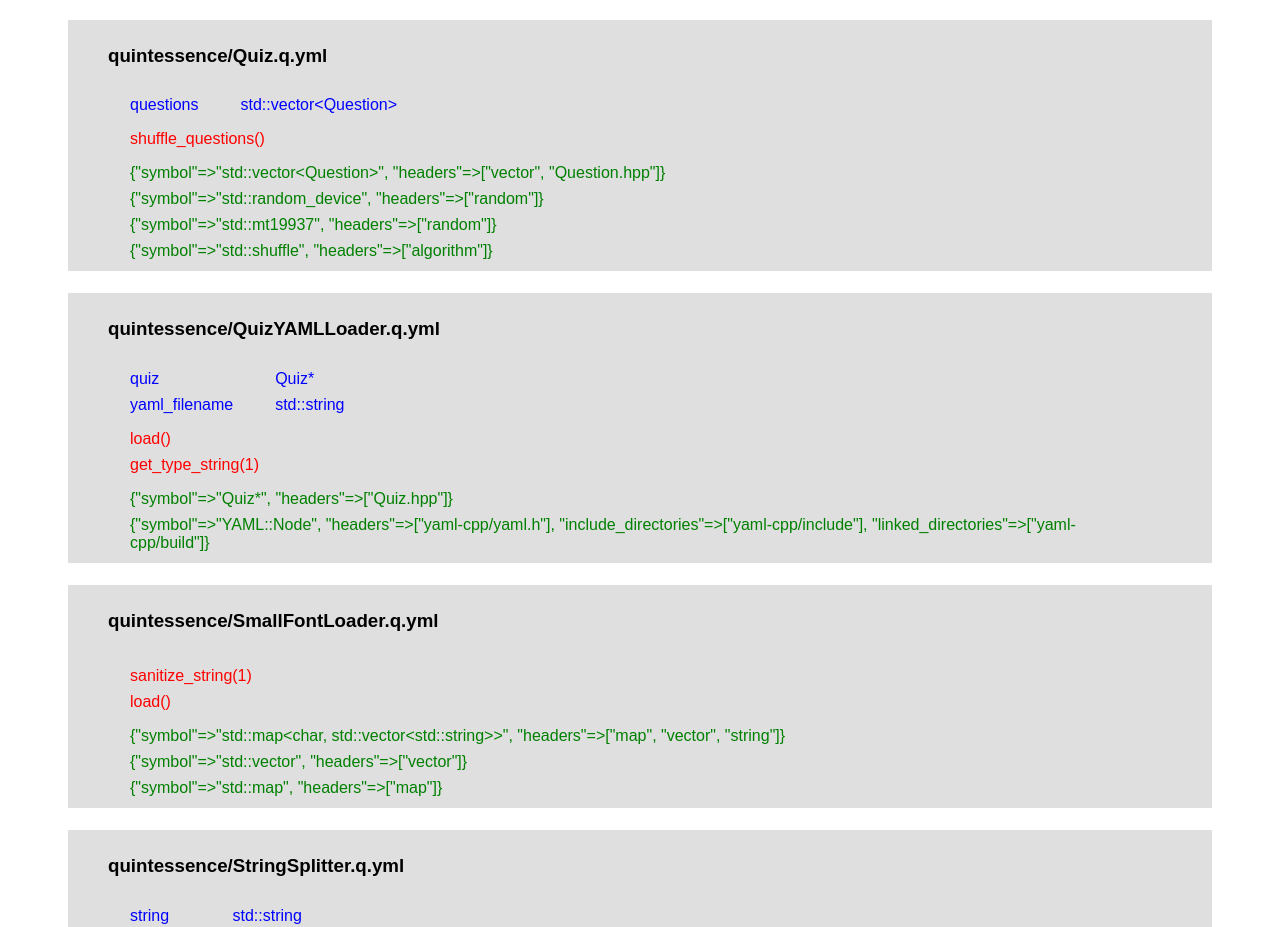
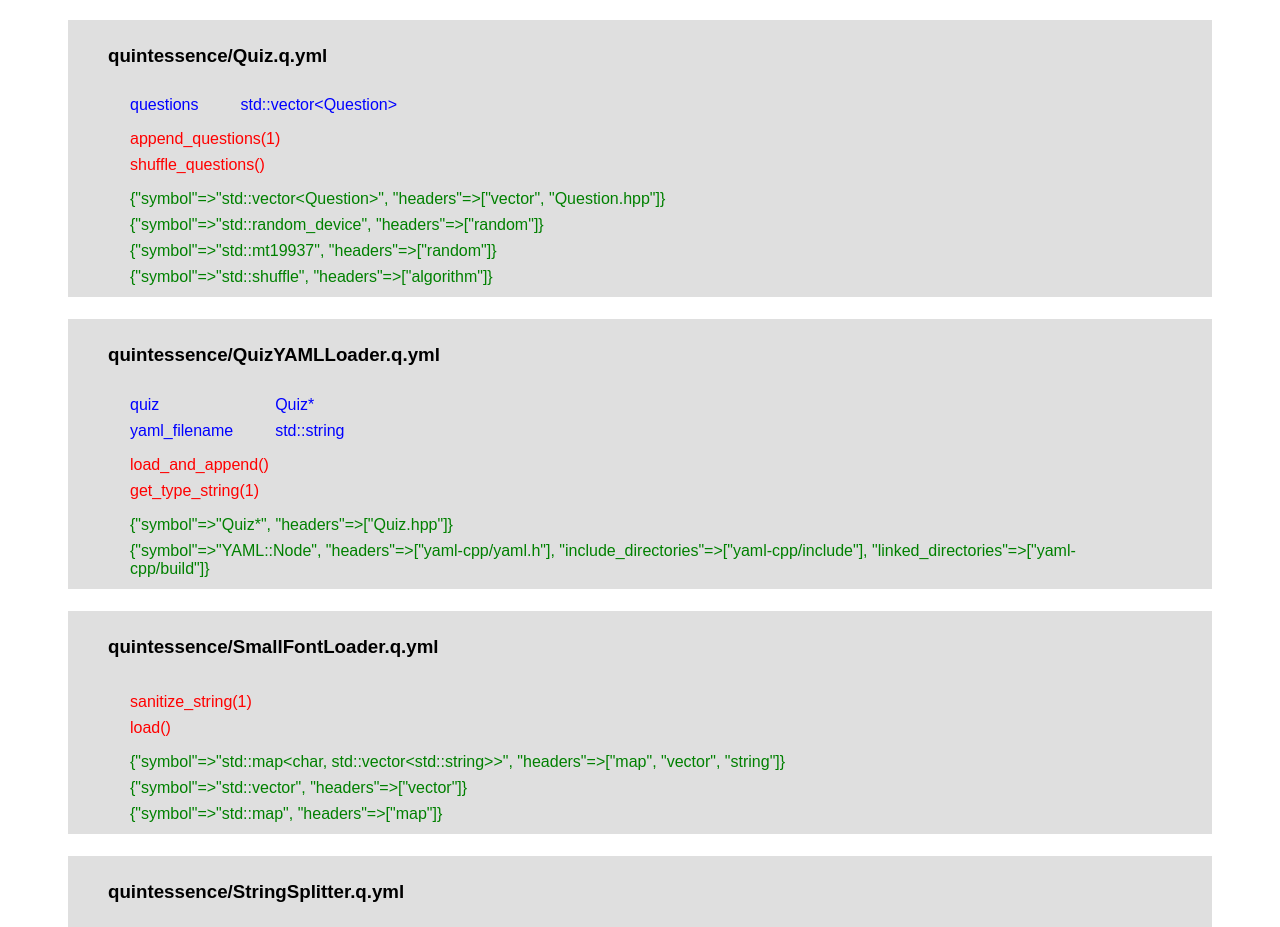
Before and after one commit to MarkOates/ncurses-art, a plain HTML site: page documentation/index.htm in a window 1280 px wide. Shown: the part 4180-5107 px from the top of the page. Drawn offline with Linux system fonts and the light colour scheme.

Commit message:
Update docs

```diff
--- a/documentation/index.htm
+++ b/documentation/index.htm
@@ -488,6 +488,9 @@ table td
     </table>
      <table>
 <tr>
+  <td class="method">append_questions(1)</td>
+</tr>
+<tr>
   <td class="method">shuffle_questions()</td>
 </tr>
     </table>
@@ -522,7 +525,7 @@ table td
     </table>
      <table>
 <tr>
-  <td class="method">load()</td>
+  <td class="method">load_and_append()</td>
 </tr>
 <tr>
   <td class="method">get_type_string(1)</td>
```
